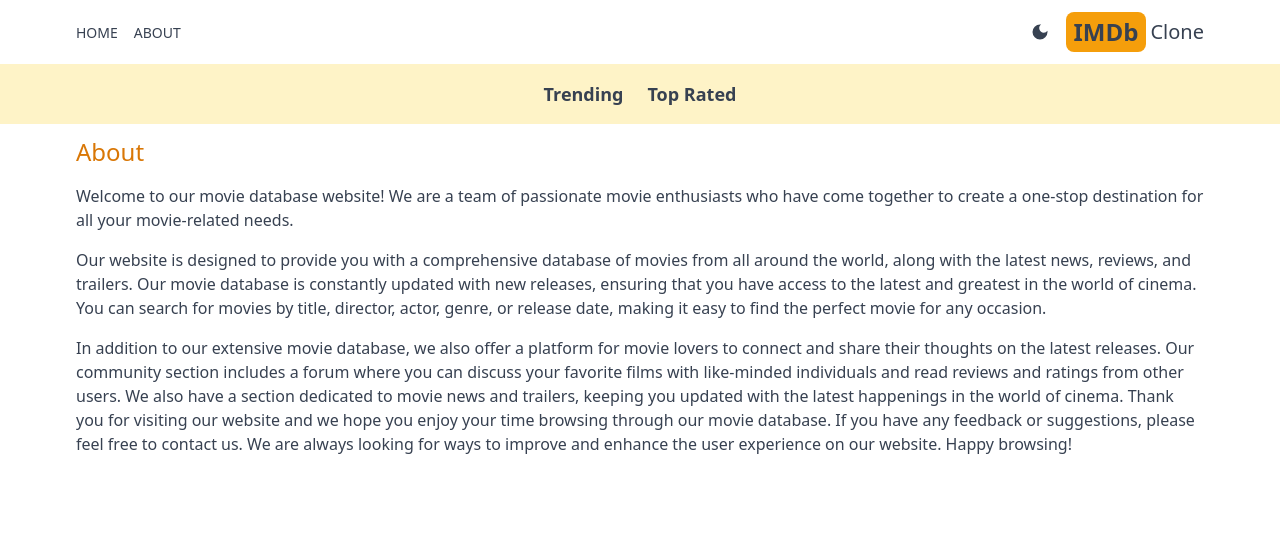
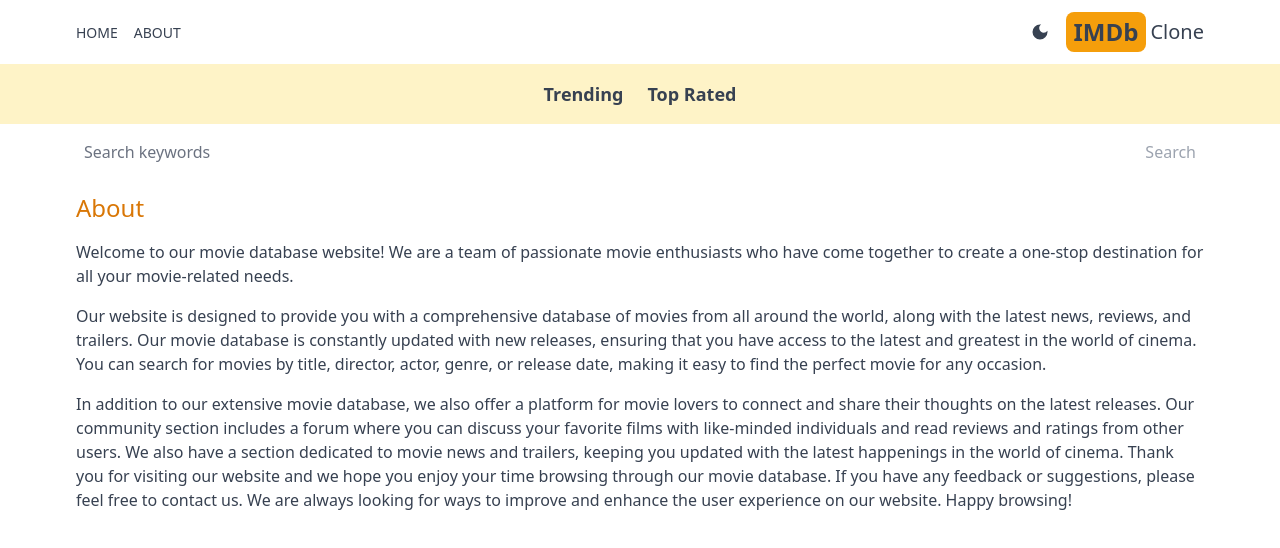
Before and after one commit to alexmortelsison/imdb-next, a Next.js app: page /about in a window 1280 px wide. Shown: the top 548 px of the page. Built offline with nearby package versions, Linux system fonts and the light colour scheme.

Commit message:
added searchbox

```diff
--- a/src/app/layout.js
+++ b/src/app/layout.js
@@ -3,6 +3,7 @@ import "./globals.css";
 import Header from "@/components/Header";
 import Providers from "./Providers";
 import Navbar from "@/components/Navbar";
+import SearchBox from "@/components/SearchBox";
 
 const geistSans = localFont({
   src: "./fonts/GeistVF.woff",
@@ -29,6 +30,7 @@ export default function RootLayout({ children }) {
         <Providers>
           <Header />
           <Navbar />
+          <SearchBox />
           {children}
         </Providers>
       </body>
--- /dev/null
+++ b/src/app/search/[searchTerm]/page.jsx
@@ -0,0 +1,20 @@
+import Results from "@/components/Results";
+import React from "react";
+
+export default async function SearchPage({ params }) {
+  const searchTerm = params.searchTerm;
+  const res = await fetch(
+    `https://api.themoviedb.org/3/search/movie?api_key=${process.env.API_KEY}&query=${searchTerm}&language=en-US&page=1&include_adult=false`
+  );
+  const data = await res.json();
+  const results = data.results;
+  return (
+    <div>
+      {results && results.length === 0 ? (
+        <h1 className="text-center pt-6">No results found.</h1>
+      ) : (
+        results && <Results results={results} />
+      )}
+    </div>
+  );
+}
--- /dev/null
+++ b/src/components/SearchBox.jsx
@@ -0,0 +1,32 @@
+"use client";
+import React, { useState } from "react";
+import { useRouter } from "next/navigation";
+
+export default function SearchBox() {
+  const [search, setSearch] = useState("");
+  const router = useRouter();
+  const handleSubmit = (e) => {
+    e.preventDefault();
+    router.push(`/search/${search}`);
+  };
+  return (
+    <form
+      className="flex justify-between px-5 max-w-6xl mx-auto"
+      onSubmit={handleSubmit}
+    >
+      <input
+        type="text"
+        placeholder="Search keywords"
+        className="w-full h-14 rounded-md placeholder-gray-500 outline-none bg-transparent flex-1"
+        value={search}
+        onChange={(e) => setSearch(e.target.value)}
+      />
+      <button
+        className="text-amber-600 disabled:text-gray-400"
+        disabled={search === ""}
+      >
+        Search
+      </button>
+    </form>
+  );
+}
```
